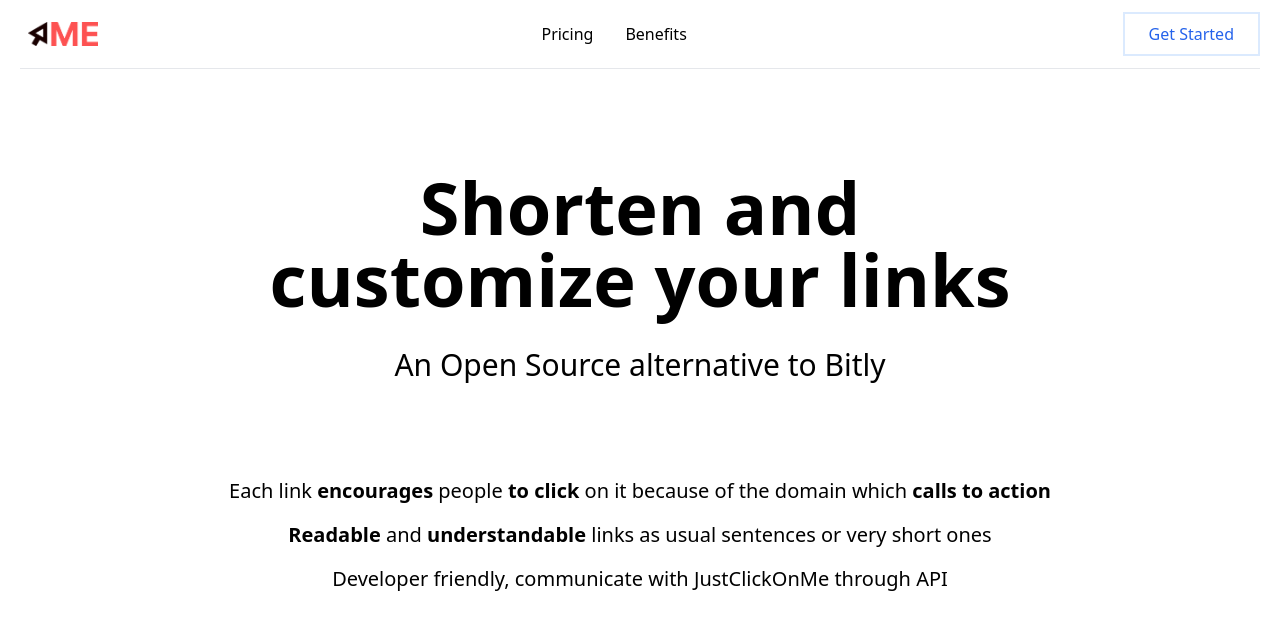
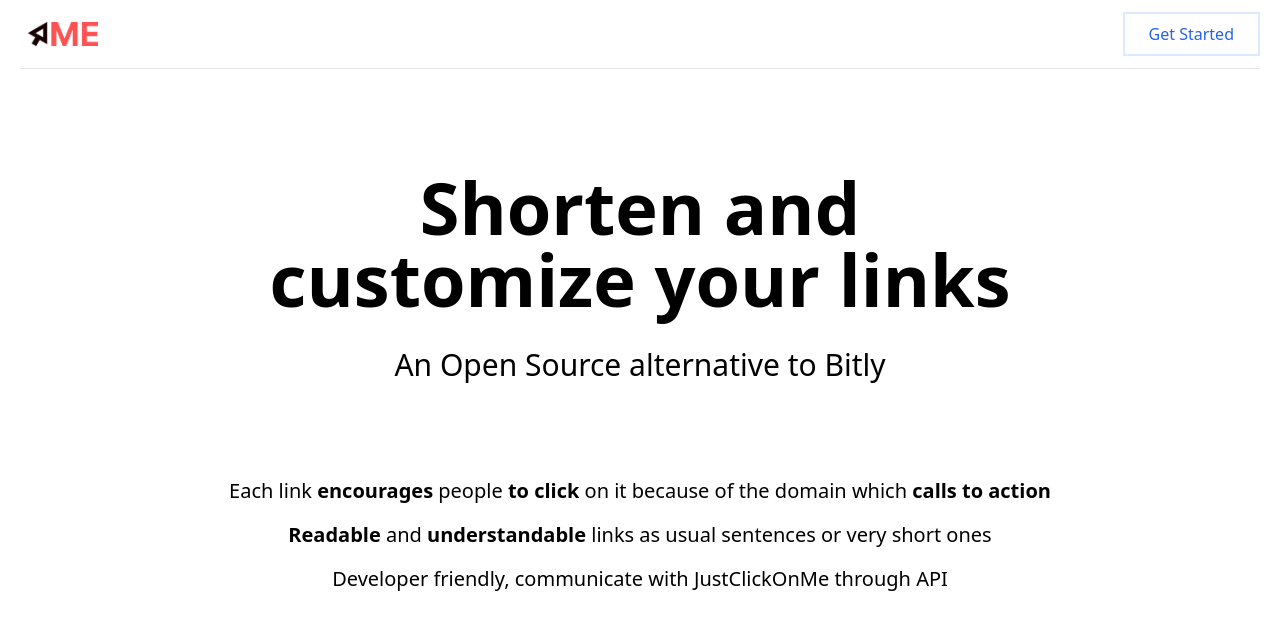
Before and after one commit to paragoda/justclickonme-app, a Next.js app: page / in a window 1280 px wide. Shown: the top 630 px of the page. Built offline with nearby package versions, Linux system fonts and the light colour scheme; no server answers.

Commit message:
remove navbar links because they are useless right now

```diff
--- a/src/components/nav/Navbar.tsx
+++ b/src/components/nav/Navbar.tsx
@@ -6,8 +6,8 @@ import logo from "../../../public/logo.png"
 const NavbarLinks = () => {
   return (
     <>
-      <Link href={router.pricing}>Pricing</Link>
-      <Link href={router.benefits}>Benefits</Link>
+      {/* <Link href={router.pricing}>Pricing</Link> */}
+      {/* <Link href={router.benefits}>Benefits</Link> */}
     </>
   )
 }
@@ -41,9 +41,9 @@ export const Navbar = () => {
           <Image src={logo} alt="JustClickOnMe" className="h-6 w-auto mx-2" quality={100} />
         </Link>
       </div>
-      <div className="hidden lg:flex gap-8">
+      {/* <div className="hidden lg:flex gap-8">
         <NavbarLinks />
-      </div>
+      </div> */}
       <Link
         className=" py-2 px-6 border-blue-100 text-blue-600 hover:bg-blue-100 border-2"
         href={router.pricing}
```
